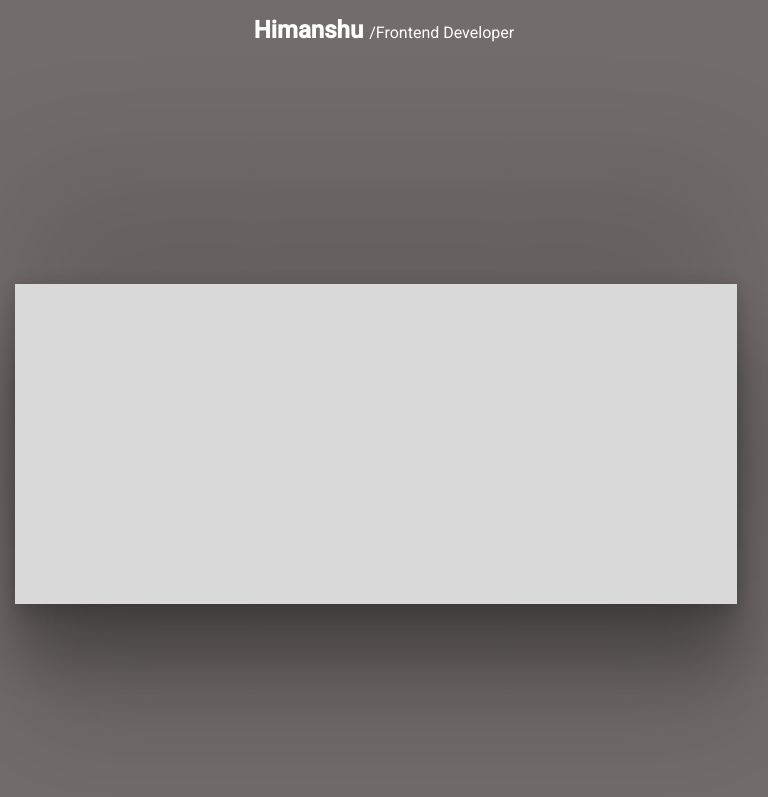
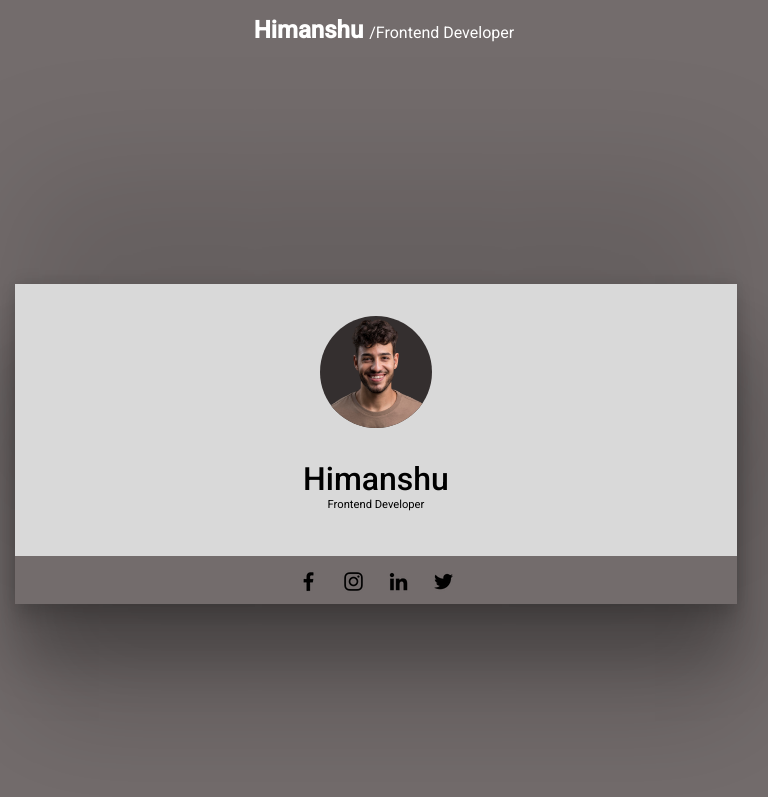
Before and after one commit to Himanshus1703/Design, a plain HTML site: page lasjmkdjsakdj/index.html in a window 768 px wide. Shown: the top 797 px of the page. Drawn offline with Linux system fonts and the light colour scheme.

Commit message:
All Changes With Responsive

```diff
--- a/lasjmkdjsakdj/index.html
+++ b/lasjmkdjsakdj/index.html
@@ -18,7 +18,15 @@
 
         <div class="box_main">
           <div class="left_sub sub_left">
-
+              <img src="./images/port.png" alt="port Image" class="portImg">
+              <h1>Himanshu</h1>
+              <p>Frontend Developer</p>
+              <div class="icons">
+                <a href="#"><img src="./Social_images/Facebook.webp" alt="img" class="icon_img"/></a>
+                <a href="#"><img src="./Social_images/Instagram.webp" alt="img" class="icon_img"/></a>
+                <a href="#"><img src="./Social_images/linkedin.webp" alt="img" class="icon_img"/></a>
+                <a href="#"><img src="./Social_images/twitter.webp" alt="img" class="icon_img"/></a>
+              </div>
           </div>
         </div>
       </div>
@@ -28,7 +36,7 @@
             <li><a href="">About Me</a></li>
             <li><a href="">Resume</a></li>
             <li><a href="">Projects</a></li>
-            <li><a href="">Contact</a></li>
+            <li><a href="/contact/index.html">Contact</a></li>
           </ul>
         </div>
         <div class="big_text big_box">
--- a/lasjmkdjsakdj/style.css
+++ b/lasjmkdjsakdj/style.css
@@ -72,6 +72,45 @@ font-family: 'Roboto', sans-serif;
   width: 45%;
   background-color: #d9d9d9;
   box-shadow: rgba(0, 0, 0, 0.56) 0px 22px 70px 4px;
+}
+
+.sub_left {
+  text-align: center;
+  position: relative;
+  font-family: "Roboto", sans-serif;
+}
+
+.portImg {
+  border-radius: 50rem;
+  width: 10rem;
+  height: 10rem;
+  object-fit: cover;
+  margin: 2rem;
+  align-self: center;
+  background-color: #342f2f;
+}
+
+.sub_left h1 {
+  font-size: 3rem;
+  font-weight: 500;
+}
+
+.sub_left p {
+  font-size: 1rem;
+}
+
+.icons {
+  position: absolute;
+  bottom: 0;
+  left: 0;
+  width: 100%;
+  height: 15%;
+  background-color: #736c6c;
+}
+
+.icon_img {
+  padding: 0 1rem;
+  margin: 1rem 0;
 }
 
 .right {
@@ -276,6 +315,26 @@ button:hover {
     justify-content: center;
     font-size: 2rem;
   }
+  .portImg {
+    border-radius: 50rem;
+    width: 7rem;
+    height: 7rem;
+    object-fit: cover;
+    margin: 2rem;
+    align-self: center;
+    background-color: #342f2f;
+  }
+  .sub_left h1 {
+    font-size: 2.5rem;
+  }
+  .sub_left p {
+    font-size: 0.9rem;
+  }
+
+  .icon_img {
+    padding: 0 1rem;
+    margin: 0.8rem 0;
+  }
 }
 
 @media only screen and (max-width: 768px) and (min-width: 481px) {
@@ -325,6 +384,28 @@ button:hover {
     position: absolute;
     top: 137rem;
   }
+
+  .portImg {
+    border-radius: 50rem;
+    width: 7rem;
+    height: 7rem;
+    object-fit: cover;
+    margin: 2rem;
+    align-self: center;
+    background-color: #342f2f;
+  }
+  .sub_left h1 {
+    font-size: 2.5rem;
+  }
+  .sub_left p {
+    font-size: 0.9rem;
+  }
+
+  .icon_img {
+    padding: 0 4rem;
+    /* gap: 40rem; */
+    margin: 0.8rem 0;
+  }
 }
 
 @media only screen and (max-width: 1024px) and (min-width: 768px) {
@@ -334,4 +415,24 @@ button:hover {
     justify-content: center;
     align-items: center;
   }
+  .portImg {
+    border-radius: 50rem;
+    width: 7rem;
+    height: 7rem;
+    object-fit: cover;
+    margin: 2rem;
+    align-self: center;
+    background-color: #342f2f;
+  }
+  .sub_left h1 {
+    font-size: 2rem;
+  }
+  .sub_left p {
+    font-size: 0.7rem;
+  }
+
+  .icon_img {
+    padding: 0 0.5rem;
+    margin: 0.8rem 0;
+  }
 }
```
Also changed, not shown: lasjmkdjsakdj/contact/index.html (+13 -5 lines), lasjmkdjsakdj/contact/style.css (+56 -0 lines), lasjmkdjsakdj/images/port.png (added).
